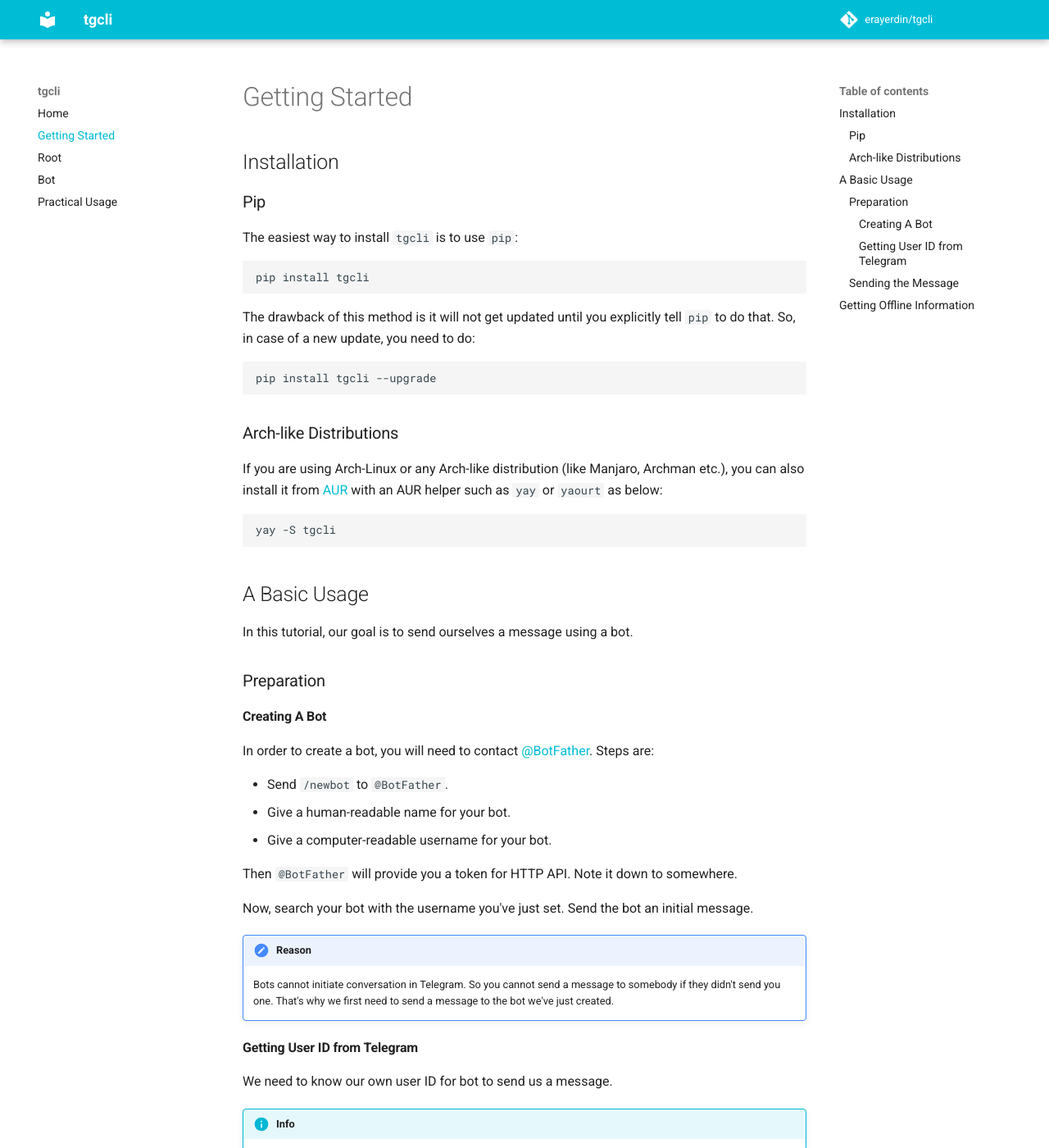
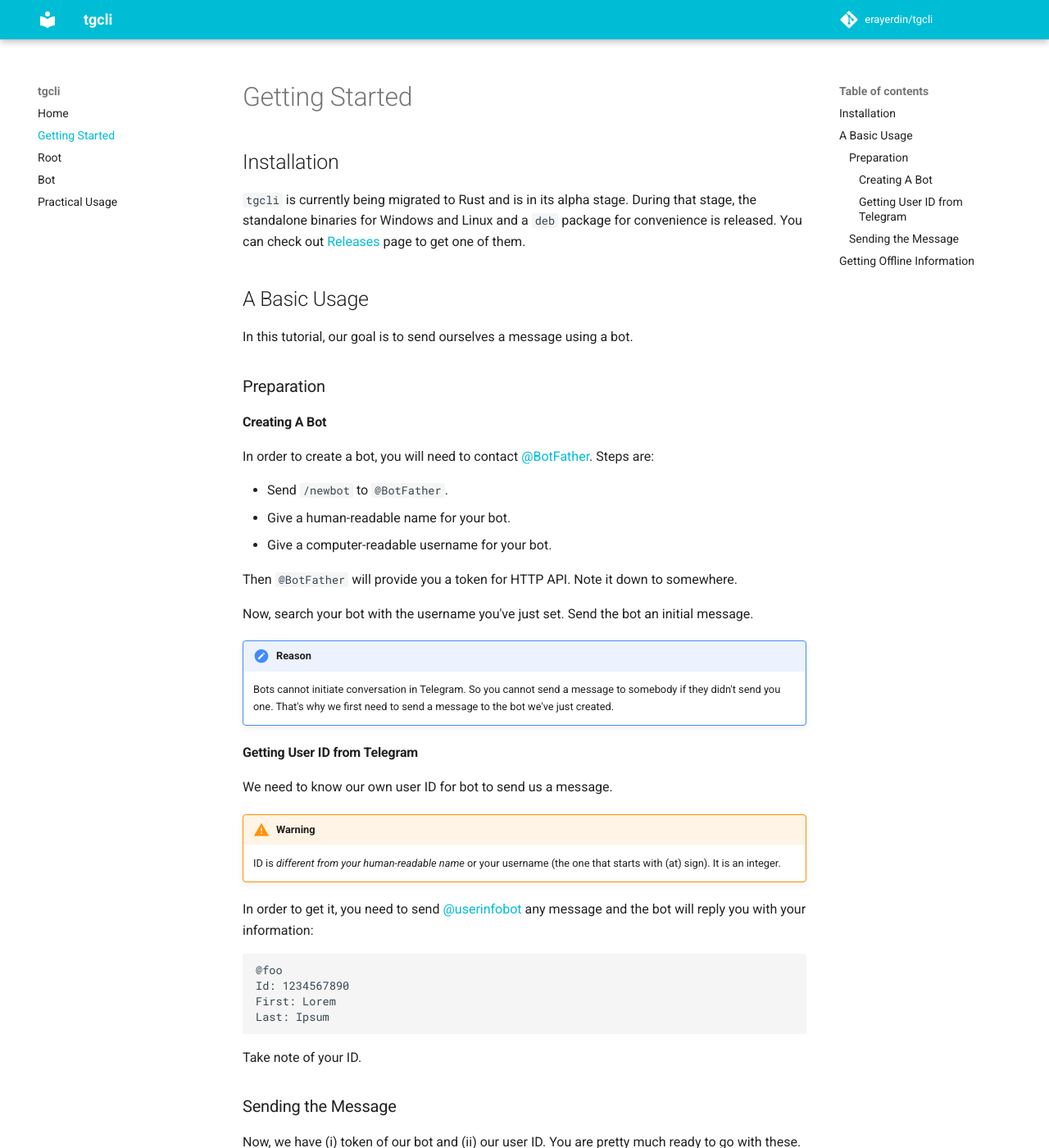
Before and after one commit to erayerdin/tgcli, an MkDocs documentation site: the page built from docs/getting-started.md, in a window 1280 px wide and 1400 px high. Shown: the whole window at 82% size. Built offline with MkDocs 1.6.1 and Material for MkDocs 9.7.7, drawn with Linux system fonts in a browser that asks for light colours; comment, search, counter and statistics services are not loaded; the version menu is left out; some of the changed text lies outside the part shown.

Commit message:
updated getting started

````diff
--- a/docs/getting-started.md
+++ b/docs/getting-started.md
@@ -2,32 +2,7 @@
 
 ## Installation
 
-### Pip
-
-The easiest way to install `tgcli` is to use `pip`:
-
-```bash
-pip install tgcli
-```
-
-The drawback of this method is it will not get updated until you explicitly
-tell `pip` to do that. So, in case of a new update, you need to do:
-
-```bash
-pip install tgcli --upgrade
-```
-
-### Arch-like Distributions
-
-If you are using Arch-Linux or any Arch-like distribution (like Manjaro,
-Archman etc.), you can also install it from [AUR][tgcli_aur] with an AUR helper
-such as `yay` or `yaourt` as below:
-
-```bash
-yay -S tgcli
-```
-
-[tgcli_aur]: https://aur.archlinux.org/packages/tgcli
+`tgcli` is currently being migrated to Rust and is in its alpha stage. During that stage, the standalone binaries for Windows and Linux and a `deb` package for convenience is released. You can check out [Releases](https://github.com/erayerdin/tgcli/releases) page to get one of them.
 
 ## A Basic Usage
 
@@ -37,18 +12,15 @@
 
 #### Creating A Bot
 
-In order to create a bot, you will need to contact
-[@BotFather](https://t.me/BotFather). Steps are:
+In order to create a bot, you will need to contact [@BotFather](https://t.me/BotFather). Steps are:
 
  - Send `/newbot` to `@BotFather`.
  - Give a human-readable name for your bot.
  - Give a computer-readable username for your bot.
 
-Then `@BotFather` will provide you a token for HTTP API. Note it down to
-somewhere.
+Then `@BotFather` will provide you a token for HTTP API. Note it down to somewhere.
 
-Now, search your bot with the username you've just set. Send the bot an initial
-message.
+Now, search your bot with the username you've just set. Send the bot an initial message.
 
 !!! Reason
     Bots cannot initiate conversation in Telegram. So you cannot send a message
@@ -59,12 +31,11 @@
 
 We need to know our own user ID for bot to send us a message.
 
-!!! Info
+!!! Warning
     ID is *different from your human-readable name* or your username (the one
     that starts with (at) sign). It is an integer.
 
-In order to get it, you need to send [@userinfobot](https://t.me/userinfobot)
-any message and the bot will reply you with your information:
+In order to get it, you need to send [@userinfobot](https://t.me/userinfobot) any message and the bot will reply you with your information:
 
 ```
 @foo
@@ -77,18 +48,15 @@
 
 ### Sending the Message
 
-Now, we have (i) token of our bot and (ii) our user ID. You are pretty much
-ready to go with these. Open up a terminal and...
+Now, we have (i) token of our bot and (ii) our user ID. You are pretty much ready to go with these. Open up a terminal and...
 
 ```bash
-tgcli bot --token "BotToken" send --receiver "1234567890" message "Message"
+tgcli bot send message "Message" --token "BotToken" --receiver "1234567890"
 # or better
-tgcli bot -t "BotToken" send -r "1234567890" message "Message"
+tgcli bot send message "Message" -t "BotToken" -r "1234567890"
 ```
 
-You can also set `TELEGRAM_BOT_TOKEN` environment variable to protect your
-bot token in the current terminal session. For more information about how to
-use bot, refer to [Bot](bot.md) section.
+You can also set `TELEGRAM_BOT_TOKEN` environment variable to protect your bot token in the current terminal session. For more information about how to use bot, refer to [Bot](bot.md) section.
 
 ## Getting Offline Information
 
````
